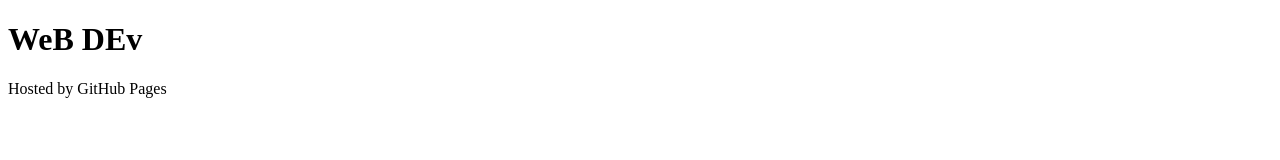
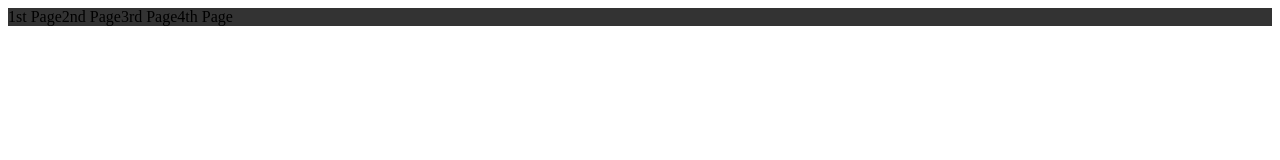
Before and after one commit to TGambs/TG_F28WP.github.io, a plain HTML site: page index.html in a window 1280 px wide. Drawn offline with Linux system fonts and the light colour scheme.

Commit message:
26/09/23 (2)

```diff
--- a/index.html
+++ b/index.html
@@ -6,12 +6,17 @@
         <!--This is the header-->
         <title>Main Page</title>
         <link rel="icon" type="image/x-icon" href="web_icon.png">
+        <link rel="stylesheet" href="main_css.css">
     </head>
 
     <body>
 
-        <h1>WeB DEv</h1>
-        <p>Hosted by GitHub Pages</p>
+        <ul class="navBar">
+            <li class="navBar" href="index.html">1st Page</li>
+            <li class="navBar" href="2ndPage.html">2nd Page</li>
+            <li class="navBar" href="3rdPage.html">3rd Page</li>
+            <li class="navBar" href="4thPage.html">4th Page</li>
+        </ul>
 
     </body>
 
--- a/main_css.css
+++ b/main_css.css
@@ -0,0 +1,26 @@
+
+
+/* Lists */
+ul.navBar{
+    list-style-type: none;
+    margin: 0;
+    padding: 0;
+    overflow: hidden;
+    background-color: #333;
+}
+
+li.navBar{
+    float: left;
+}
+
+li a.navBar{
+    display: block;
+    color: white;
+    text-align: center;
+    padding: 14px 16px;
+    text-decoration: none;
+}
+
+li a:hover{
+    background-color: #111;
+}
```
Also changed, not shown: 2ndPage.html (added), 3rdPage.html (added), 4thPage.html (added).
